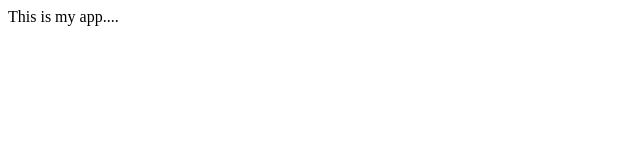
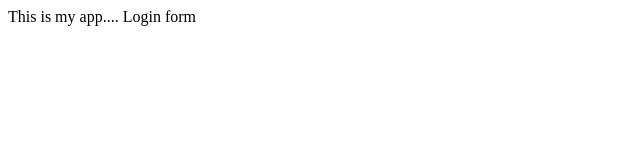
Before and after one commit to greatsami/myappsample, a plain HTML site: page index.html in a window 1280 px wide. Shown: the full height of the page, 0-640 px from the left. Drawn offline with Linux system fonts and the light colour scheme.

Commit message:
login form

```diff
--- /dev/null
+++ b/dir2/app2.js
@@ -0,0 +1 @@
+console.log('123');
--- a/index.html
+++ b/index.html
@@ -4,5 +4,6 @@
     </head>
     <body>
         This is my app....
+        Login form
     </body>
 </html>
```
Also changed, not shown: log.txt (added), login.html (added).
